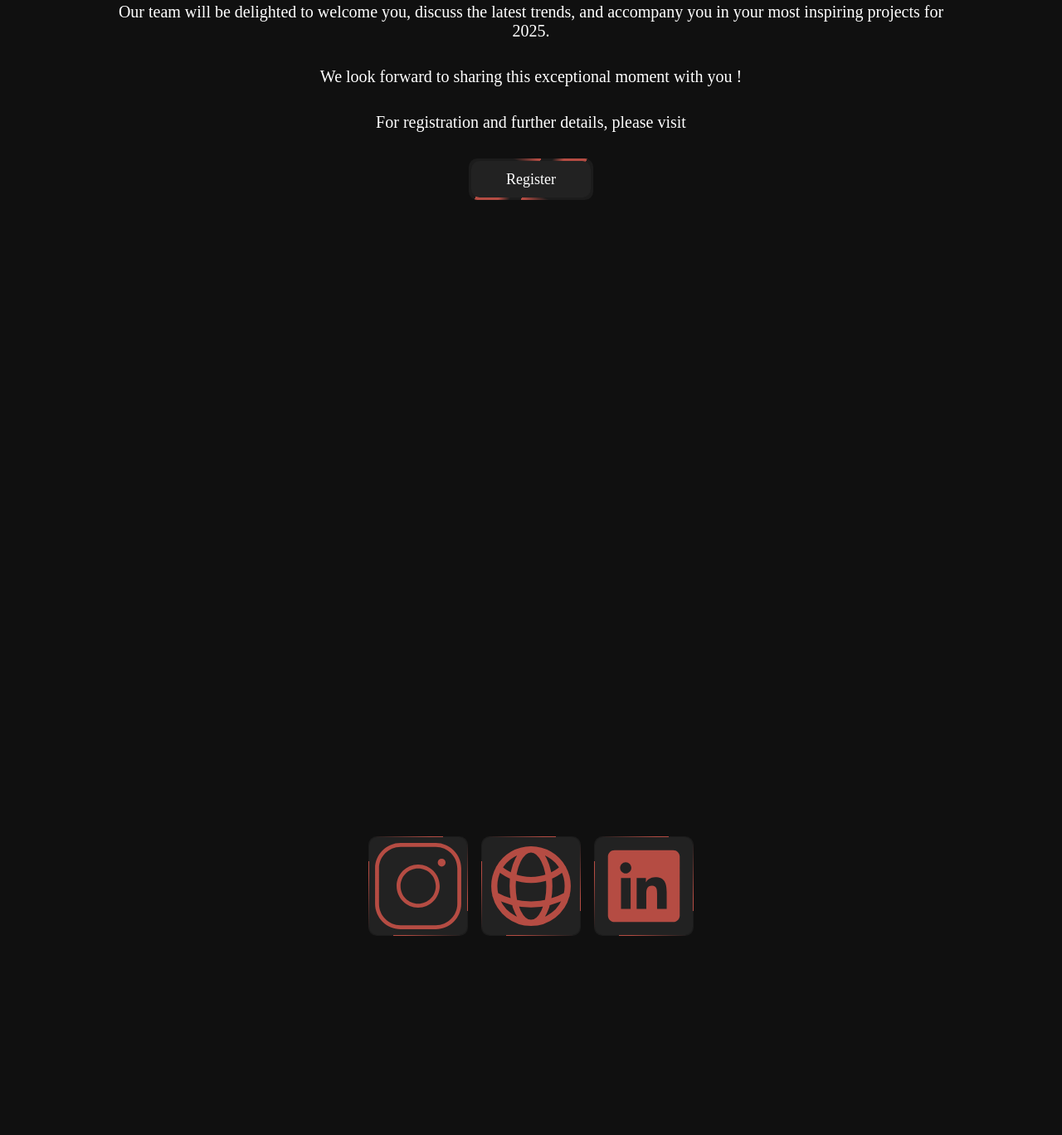
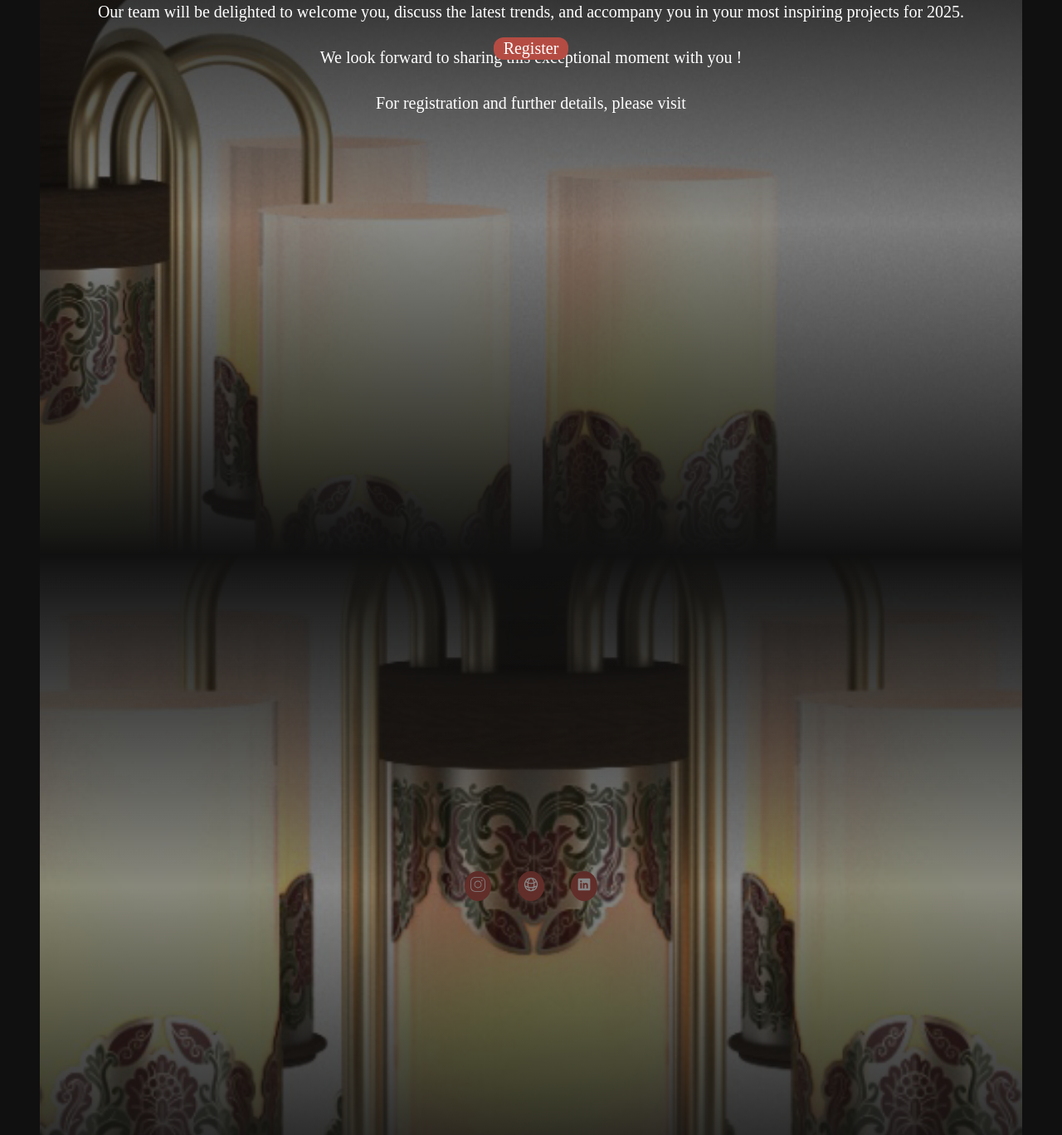
Before and after one commit to timothyJasonC/invitation-gloya, a plain HTML site: page index.html in a window 1280 px wide. Shown: the part 932-2300 px from the top of the page at 83% size. Drawn offline with nearby package versions, Linux system fonts and the light colour scheme; a web font is replaced by a local one.

Commit message:
FIX Background

```diff
--- a/index.html
+++ b/index.html
@@ -14,7 +14,7 @@
     <div class="fixed-bg"></div>
     <div class="overlay"></div>
     <div class="container">
-      <div class="preloader section">
+      <div class="preloader section fixed-bg">
         <div class="head">
           <h1 data-aos="fade-up" data-aos-duration="3000">
             Kriya <br />
@@ -36,7 +36,7 @@
         </div>
       </div>
 
-      <div class="info section" id="info">
+      <div class="info section fixed-bg" id="info">
         <div class="info-detail">
           <span
             data-aos="fade-down"
@@ -68,17 +68,19 @@
           >
             For registration and further details, please visit
           </span>
-          <div class="box" data-aos="fade-down" data-aos-duration="4000">
-            <div class="border-line">
+          <div
+            class="button button-extra"
+            data-aos="fade-up"
+            data-aos-duration="4500"
+            data-aos-easing="linear"
+          >
             <a href="https://ifexindonesia.com">Register</a>
           </div>
         </div>
       </div>
-      </div>
 
-      <div class="social section">
-        <div class="box-link" data-aos="fade-down" data-aos-duration="500">
-          <div class="border-line-link">
+      <div class="social section fixed-bg" id="info">
+        <div class="social-button" data-aos="fade-up" data-aos-duration="3000">
           <a href="https://www.instagram.com/kriyanusantara_id/">
             <svg
               xmlns="http://www.w3.org/2000/svg"
@@ -87,7 +89,7 @@
               width="20"
               height="20"
               viewBox="0 0 50 50"
-                fill="#b54c43"
+              fill="white"
             >
               <path
                 d="M 16 3 C 8.8324839 3 3 8.8324839 3 16 L 3 34 C 3 41.167516 8.8324839 47 16 47 L 34 47 C 41.167516 47 47 41.167516 47 34 L 47 16 C 47 8.8324839 41.167516 3 34 3 L 16 3 z M 16 5 L 34 5 C 40.086484 5 45 9.9135161 45 16 L 45 34 C 45 40.086484 40.086484 45 34 45 L 16 45 C 9.9135161 45 5 40.086484 5 34 L 5 16 C 5 9.9135161 9.9135161 5 16 5 z M 37 11 A 2 2 0 0 0 35 13 A 2 2 0 0 0 37 15 A 2 2 0 0 0 39 13 A 2 2 0 0 0 37 11 z M 25 14 C 18.936712 14 14 18.936712 14 25 C 14 31.063288 18.936712 36 25 36 C 31.063288 36 36 31.063288 36 25 C 36 18.936712 31.063288 14 25 14 z M 25 16 C 29.982407 16 34 20.017593 34 25 C 34 29.982407 29.982407 34 25 34 C 20.017593 34 16 29.982407 16 25 C 16 20.017593 20.017593 16 25 16 z"
@@ -95,9 +97,7 @@
             </svg>
           </a>
         </div>
-        </div>
-        <div class="box-link" data-aos="fade-down" data-aos-duration="1000">
-          <div class="border-line-link">
+        <div class="social-button" data-aos="fade-up" data-aos-duration="3000">
           <a href="https://kriyanusantara.com/">
             <svg
               xmlns="http://www.w3.org/2000/svg"
@@ -117,9 +117,7 @@
             </svg>
           </a>
         </div>
-        </div>
-        <div class="box-link" data-aos="fade-down" data-aos-duration="1500">
-          <div class="border-line-link">
+        <div class="social-button" data-aos="fade-up" data-aos-duration="3000">
           <a href="https://www.linkedin.com/company/kriya-nusantara-group">
             <svg
               xmlns="http://www.w3.org/2000/svg"
@@ -128,14 +126,13 @@
               width="20"
               height="20"
               viewBox="0 0 30 30"
-                fill="#b54c43"
+              fill="white"
             >
               <path
                 d="M24,4H6C4.895,4,4,4.895,4,6v18c0,1.105,0.895,2,2,2h18c1.105,0,2-0.895,2-2V6C26,4.895,25.105,4,24,4z M10.954,22h-2.95 v-9.492h2.95V22z M9.449,11.151c-0.951,0-1.72-0.771-1.72-1.72c0-0.949,0.77-1.719,1.72-1.719c0.948,0,1.719,0.771,1.719,1.719 C11.168,10.38,10.397,11.151,9.449,11.151z M22.004,22h-2.948v-4.616c0-1.101-0.02-2.517-1.533-2.517 c-1.535,0-1.771,1.199-1.771,2.437V22h-2.948v-9.492h2.83v1.297h0.04c0.394-0.746,1.356-1.533,2.791-1.533 c2.987,0,3.539,1.966,3.539,4.522V22z"
               ></path>
             </svg>
           </a>
-          </div>
         </div>
       </div>
     </div>
--- a/style.css
+++ b/style.css
@@ -12,30 +12,19 @@ body {
   overflow: hidden;
 }
 
-.fixed-bg{
-  position: fixed;
-  height: 100vh;
-  width: 100%;
-  display: flex;
-  overflow: hidden;
-  background: url(center.jpg) no-repeat 47% center;
-  background-size: cover;
-  z-index: -1;
-}
-
-.fixed-bg::after{
+.fixed-bg::after {
   content: "";
   position: absolute;
-  top: 3px;
+  top: 0px;
   left: 0;
   width: 100%;
   height: 50%;
   background: linear-gradient(to bottom, #111, transparent);
 }
-.fixed-bg::before{
+.fixed-bg::before {
   content: "";
   position: absolute;
-  bottom: 0;
+  bottom: -2px;
   left: 0;
   width: 100%;
   height: 50%;
@@ -55,15 +44,8 @@ body {
   width: 100%;
   display: flex;
   overflow: hidden;
-}
-
-.reloader img {
-  max-width: 100%;
-  max-height: 100%;
-  object-fit: cover;
-  opacity: 0;
-  visibility: hidden;
-  display: none;
+  background: url(center.jpg) no-repeat 47% center;
+  background-size: cover;
 }
 
 @media (min-width: 600px) {
@@ -74,6 +56,7 @@ body {
 
 .overlay {
   position: absolute;
+  z-index: 1;
   top: 0;
   left: 0;
   width: 100%;
@@ -120,6 +103,10 @@ body {
   align-items: center;
   text-align: center;
   font-weight: 400;
+}
+
+.button-extra {
+  bottom: -20%;
 }
 
 .button a {
@@ -176,14 +163,19 @@ body {
   display: flex;
   position: relative;
   justify-content: center;
+  align-items: center;
   height: 100vh;
   align-items: center;
-  width: 80%;
+  width: 90%;
+  padding: 0 1rem;
   margin: 0 auto;
   color: white;
+  background: url(right.png) no-repeat center center;
+  background-size: cover;
 }
 
 .info-detail {
+  z-index: 10;
   position: absolute;
   top: 10%;
   display: flex;
@@ -208,278 +200,32 @@ body {
 }
 
 .social {
-  height: 100vh;
   display: flex;
-  gap: 1rem;
+  position: relative;
+  gap: 2rem;
   justify-content: center;
   align-items: center;
+  height: 100vh;
+  align-items: center;
+  width: 90%;
+  padding: 0 1rem;
+  margin: 0 auto;
+  color: white;
+  background: url(center.png) no-repeat center center;
+  background-size: cover;
 }
 
-.box {
-  position: relative;
-  width: 150px;
-  height: 50px;
-  background: #1c1c1c;
-  border-radius: 10px;
-  overflow: hidden;
+.social-button {
+  background-color: #b54c43;
+  padding: 6px;
+  border-radius: 50%;
+  cursor: pointer;
+  -webkit-border-radius: 50%;
+  -moz-border-radius: 50%;
+  -ms-border-radius: 50%;
+  -o-border-radius: 50%;
 }
 
-.box::before {
-  content: "";
-  position: absolute;
-  top: -50%;
-  left: -50%;
-  width: 150px;
-  height: 50px;
-  background: linear-gradient(
-    0deg,
-    transparent,
-    transparent,
-    #b54c43,
-    #b54c43,
-    #b54c43
-  );
-  z-index: 1;
-  transform-origin: bottom right;
-  animation: animate 6s linear infinite;
+.social-button svg {
+  color: white;
 }
-
-.box::after {
-  content: "";
-  position: absolute;
-  top: -50%;
-  left: -50%;
-  width: 150px;
-  height: 50px;
-  background: linear-gradient(
-    0deg,
-    transparent,
-    transparent,
-    #b54c43,
-    #b54c43,
-    #b54c43
-  );
-  z-index: 1;
-  transform-origin: bottom right;
-  animation: animate 6s linear infinite;
-  animation-delay: -3s;
-}
-
-.border-line {
-  position: absolute;
-  top: 0;
-  inset: 0;
-}
-
-.border-line::before {
-  content: "";
-  position: absolute;
-  top: -50%;
-  left: -50%;
-  width: 150px;
-  height: 50px;
-  background: linear-gradient(
-    0deg,
-    transparent,
-    transparent,
-    #b54c43,
-    #b54c43,
-    #b54c43
-  );
-  z-index: 1;
-  transform-origin: bottom right;
-  animation: animate 6s linear infinite;
-  animation-delay: -1.5s;
-}
-
-.border-line::after {
-  content: "";
-  position: absolute;
-  top: -50%;
-  left: -50%;
-  width: 150px;
-  height: 50px;
-  background: linear-gradient(
-    0deg,
-    transparent,
-    transparent,
-    #b54c43,
-    #b54c43,
-    #b54c43
-  );
-  z-index: 1;
-  transform-origin: bottom right;
-  animation: animate 6s linear infinite;
-  animation-delay: -4.5s;
-}
-
-@keyframes animate {
-  0% {
-    transform: rotate(0deg);
-  }
-  100% {
-    transform: rotate(360deg);
-  }
-}
-
-.box a {
-  position: absolute;
-  inset: 3px;
-  font-size: 18px;
-  display: flex;
-  justify-content: center;
-  align-items: center;
-  color: white;
-  text-decoration: none;
-  background: #222;
-  border-radius: 10px;
-  z-index: 2;
-}
-
-.box-link {
-  position: relative;
-  width: 30px;
-  height: 30px;
-  background: #1c1c1c;
-  border-radius: 10px;
-  overflow: hidden;
-}
-
-.box-link::before {
-  content: "";
-  position: absolute;
-  top: -50%;
-  left: -50%;
-  width: 30px;
-  height: 30px;
-  background: linear-gradient(
-    0deg,
-    transparent,
-    transparent,
-    #b54c43,
-    #b54c43,
-    #b54c43
-  );
-  z-index: 1;
-  transform-origin: bottom right;
-  animation: animate 6s linear infinite;
-}
-
-.box-link::after {
-  content: "";
-  position: absolute;
-  top: -50%;
-  left: -50%;
-  width: 30px;
-  height: 30px;
-  background: linear-gradient(
-    0deg,
-    transparent,
-    transparent,
-    #b54c43,
-    #b54c43,
-    #b54c43
-  );
-  z-index: 1;
-  transform-origin: bottom right;
-  animation: animate 6s linear infinite;
-  animation-delay: -3s;
-}
-
-.border-line-link {
-  position: absolute;
-  top: 0;
-  inset: 0;
-}
-
-.border-line-link::before {
-  content: "";
-  position: absolute;
-  top: -50%;
-  left: -50%;
-  width: 30px;
-  height: 30px;
-  background: linear-gradient(
-    0deg,
-    transparent,
-    transparent,
-    #b54c43,
-    #b54c43,
-    #b54c43
-  );
-  z-index: 1;
-  transform-origin: bottom right;
-  animation: animate 6s linear infinite;
-  animation-delay: -1.5s;
-}
-
-.border-line-link::after {
-  content: "";
-  position: absolute;
-  top: -50%;
-  left: -50%;
-  width: 30px;
-  height: 30px;
-  background: linear-gradient(
-    0deg,
-    transparent,
-    transparent,
-    #b54c43,
-    #b54c43,
-    #b54c43
-  );
-  z-index: 1;
-  transform-origin: bottom right;
-  animation: animate 6s linear infinite;
-  animation-delay: -4.5s;
-}
-
-.box-link a {
-  position: absolute;
-  inset: 1px;
-  font-size: 18px;
-  display: flex;
-  justify-content: center;
-  align-items: center;
-  color: white;
-  text-decoration: none;
-  background: #222;
-  border-radius: 10px;
-  z-index: 2;
-}
-
-.box-link a svg {
-  color: #b54c43;
-}
-
-@media (min-width: 1200px) {
-  .box-link {
-    width: 120px;
-    height: 120px;
-  }
-
-  .box-link::before {
-    width: 120px;
-    height: 120px;
-  }
-
-  .box-link::after {
-    width: 120px;
-    height: 120px;
-  }
-
-  .border-line-link::before {
-    width: 120px;
-    height: 120px;
-  }
-
-  .border-line-link::after {
-    width: 120px;
-    height: 120px;
-  }
-  .box-link a svg {
-    inset: 4px;
-    width: 120px !important;
-    height: 120px !important;
-  }
-}
```
Also changed, not shown: center.png (added), right.png (added). Lines whose indentation alone changed are shown as unchanged.
